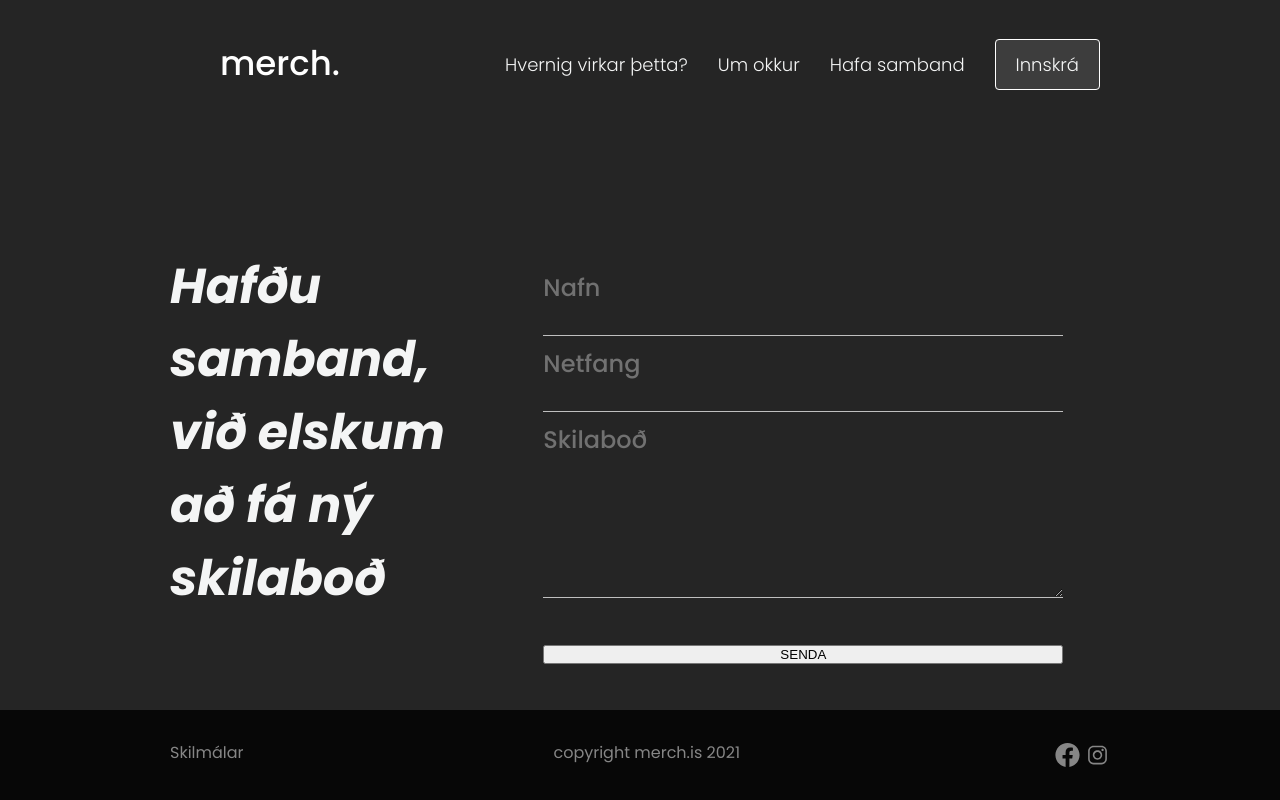
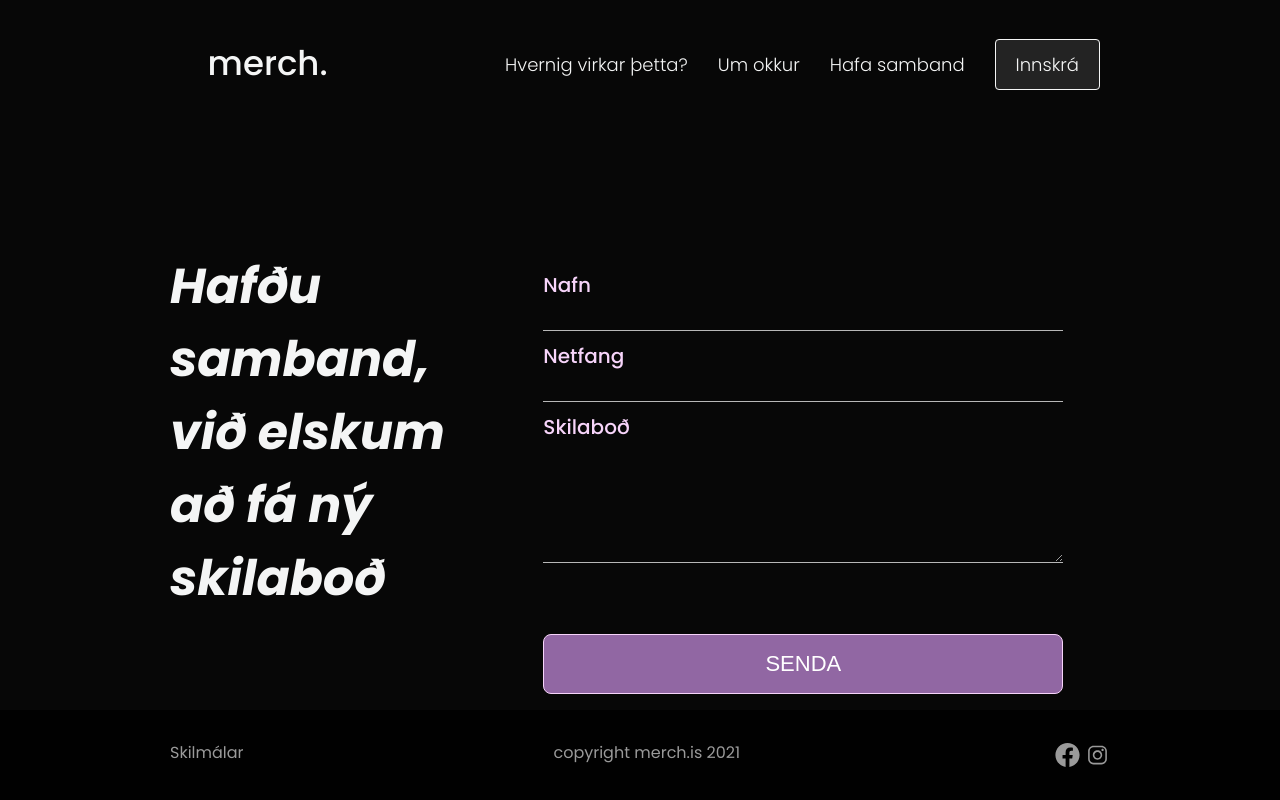
Before and after one commit to alexanderjarl91/merch.is, a Next.js app: page /hafa_samband in a window 1280 px wide. Built offline with nearby package versions, Linux system fonts and the light colour scheme; no server answers; the database is empty.

Commit message:
css frontpage files organized

```diff
--- a/components/Footer.js
+++ b/components/Footer.js
@@ -1,27 +1,21 @@
-import React, { useContext } from "react";
-import { UsersContext } from "../pages/context";
-import { auth, db } from "../pages/fire";
+import React from "react";
 import styles from "../styles/Footer.module.css";
 import { IoLogoInstagram } from "react-icons/io";
 import { FaFacebook } from "react-icons/fa";
+import Link from "next/link";
 
 export default function Footer() {
-  // const {
-  //   currentUser,
-  //   userData,
-  //   users,
-  //   getUsers,
-  //   handleLogin,
-  //   handleLogout,
-  // } = useContext(UsersContext);
-
   return (
     <div className={styles.footer}>
       <div className="content">
-        <IoLogoInstagram className={styles.social} />{" "}
-        <FaFacebook className={styles.social} />
+        <a href="www.instagram.com">
+          <IoLogoInstagram className={styles.social} />{" "}
+        </a>
+        <a href="www.facebook.com">
+          <FaFacebook className={styles.social} />
+        </a>
         <p className={styles.skilmalar}>Skilmálar</p>
-        <p>copyright merch.is 2021 </p>
+        <Link href="/">copyright merch.is 2021</Link>
         {/* <button
           onClick={() => {
             console.log(currentUser);
--- a/pages/um_okkur.js
+++ b/pages/um_okkur.js
@@ -9,9 +9,9 @@ function um_okkur() {
       <div className="content">
         <Navbar />
         <div className={styles.container}>
-          <p className={styles.umOkkur}>UM OKKUR</p>
+          <p className={styles.um_okkur_headline}>UM OKKUR</p>
           <p className={styles.aukaP}>Hér getur komið stutt setning um okkur</p>
-          <div className={styles.umOkkurTexti}>
+          <div className={styles.um_okkur_body_text}>
             <p>
               {" "}
               Og hér getur verið lengri texti um okkur.. adipiscing elit. Id sit
--- a/styles/Carousel.module.css
+++ b/styles/Carousel.module.css
@@ -1,95 +1,99 @@
-
-@media (max-width: 860px) {
+/* mobile first css */
 .content {
   max-width: 960px;
   margin: 0 auto;
-    padding-top: 6rem;
   padding-right: 10px;
   padding-left: 10px;
 }
+.frontpageGrid {
+  margin-top: 4rem;
+  display: grid;
+  grid-template-columns: 1fr;
 }
-@media (min-width: 860px) {
-.content {
-    max-width: 960px;
+.front_headline {
   margin: 0 auto;
-    padding-top: 3rem;
-    padding-right: 10px;
-    padding-left: 10px;
-}}
-/* grid for the landing frontpage on mobile */
-.fronpageGrid {
-  justify-content: center;
-  display: grid;
-  position: relative;
-  grid-template-columns: auto auto auto auto auto auto;
+  margin-bottom: 1rem;
+  text-align: center;
+  width: 190px;
+  font-weight: 600;
+  font-style: italic;
+  font-size: 60px;
+  background-color:  rgba(159, 113, 179, 0.521);
 }
-
-
-/* ------ frontapage content ------ */
-
-.front_headline {
-  max-width: 750px;
+.front_headline_nr2 {
+  margin: 0 auto;
+  width: 350px;
   font-weight: 600;
   font-style: italic;
   font-size: 50px;
-  margin-left: 10px;
-  margin-top: 3rem;
-  background-color:  rgba(159, 113, 179, 0.521);
-}
-/* desktop */
-@media (min-width: 860px) {
-  .front_headline {
-    font-size: 70px;
-    text-align: left;
-    margin-top: 4rem;
-    background-color: rgba(159, 113, 179, 0.521);
-  }
-}
-
-
-.descriptionGrid {
-  margin-left: 30px;
-  max-width: 460px;
   background-color:  rgba(159, 113, 179, 0.521);
 }
 .front_description {
+  margin: 0 auto;
+  margin-top: 1rem;
   font-style: italic;
-  font-size: 20px;
-  margin-left: 20px;
-  margin-top: 10px;
+  font-size: 16px;
+  background-color:  rgba(159, 113, 179, 0.521);
 }
-/* desktop */
-@media (min-width: 860px) {
-  .front_description {
-    font-size: 24px;
-    margin-left: 60px;
-    text-align: left;
-    margin-top: 10px;
-
+.nyskraGrid {
+ color: rgb(159, 113, 179);
+ margin: 0 auto;
 }
-}
-
-/* the nyskra button & text on mobile */
-@media (max-width: 860px) {
-  .nyskraGrid {
-    margin-left: 50px;
-    margin-top: 1rem;
-  }}
 .nyskraBtn {
-  margin-bottom: 5px;
-  margin-top: 20%;
+  margin: 0 auto;
+  margin-top: 4rem;
+  margin-bottom: 0.5rem;
+  padding: 16px;
+  width: 30%;
+  border-radius: 8px;
+  border: 1px solid rgb(247, 212, 250);
+  font-size: 22px;
+  color: #fff;
   background:  rgba(159, 113, 179, 0.907);
 }
 .nyskraBtn:hover {
   background: rgba(189, 134, 212, 0.907);
 }
-/* desktop */
+.login_p {
+  font-size: 16px;
+  font-style: italic;
+  margin: 0 auto;
+  color:  rgba(232, 213, 240, 0.726);
+}
+
+
+/* desktop  */
 @media (min-width: 860px) {
+.frontpageGrid {
+  margin-top: 5rem;
+  display: grid;
+  grid-template-columns: 1fr;
+}
+.front_headline {
+  margin-left: 180px;
+  margin-bottom: 2rem;
+  text-align: left;
+  width: 280px;
+  font-size: 90px;
+}
+.front_headline_nr2 {
+  margin-left: 90px;
+  width: 630px;
+  font-size: 90px;
+}
+.front_description {
+  width: 610px;
+  font-size: 28px;
+  margin-left: 280px;
+}
 .nyskraBtn {
-    height: 66px;
-    width: 20%;
-    font-size: 26px;
-    margin-bottom: 15px;
-    margin-top: 60px;
+  margin-top: 3rem;
+  padding: 16px;
+  width: 30%;
+  font-size: 22px;
+}
+.login_p {
+  font-size: 18px;
+  color:  rgba(43, 38, 45, 0.726);
 }
 }
--- a/styles/Footer.module.css
+++ b/styles/Footer.module.css
@@ -1,28 +1,30 @@
+/* mobile first css */
 .footer {
+   /* margin-top: 0;
+  margin-bottom: auto; */
   position: absolute;
   bottom: 0;
   margin: 0 auto;
   display: block;
   text-align: center;
   padding: 30px 0;
-  justify-content: center;
-  color: rgba(189, 189, 189, 0.699);
+  color: rgba(189, 189, 189, 0.815);
   width: 100%;
-  padding-right: 10px;
-  padding-left: 10px;
+}
+.social {
+  width: 26px;
+  height: 26px;
+  background: transparent;
 }
 
+/* desktop */
 @media (min-width: 860px) {
 .footer {
   background-color: #000000d0;
-    width: 100%;
-  }}
-
-  @media (min-width: 860px) {
+}
 .skilmalar {
   float: left;
-}}
-@media (min-width: 860px) {
+}
 .social {
   width: 30px;
   height: 30px;
--- a/styles/Hafa_samabnd.module.css
+++ b/styles/Hafa_samabnd.module.css
@@ -1,3 +1,4 @@
+/* mobile */
 @media (max-width: 900px) {
 .container{
   margin-left: 3%;
@@ -5,46 +6,22 @@
   margin-top: 10%;
 }}
 
-  @media (min-width: 900px) {
-  .container {
-    display: grid;
-    grid-template-columns:  auto auto auto;
-    margin-top: 10%;
-  }}
-
+/* mobile first css */
 .hafa_samaband_h1 {
-    margin-top: 30px;
+  color: #F4F5F5;
+  margin-top: 2rem;
   font-weight: 700;
   font-style: italic;
-    font-size: 36px;
-    margin-bottom: 20px;
+  font-size: 30px;
+  margin-bottom: 2rem;
 }
-  @media (min-width: 900px) {
-    .hafa_samaband_h1 {
-        font-size: 49px;
-        max-width: 340px;
-      }}
-
-@media (min-width: 900px) {
-      .contact_form {
-          max-width: 520px;
-          margin-top: 50px;
-          margin-left: 10px;
-    }}
-    .contact_label{
-      font-size: 20px;
-      font-weight: 500;
-      color: rgba(196, 196, 196, 0.48);
+.contact_label {
+  color: rgb(247, 212, 250);
+  font-size: 22px;
 }
-    @media (min-width: 900px) {
-  .contact_label{
-      font-size: 24px;
-      font-weight: 500;
-      color: rgba(196, 196, 196, 0.48);
-  }}
 .contact_input {
   outline: none;
-      font-size: 24px;
+  font-size: 20px;
   font-weight: normal;
   color: #F4F5F5;
   width: 100%;
@@ -57,8 +34,8 @@
   }
 .contact_textarea {
   outline: none;
-      font-size: 24px;
-      color: white;
+  font-size: 20px;
+  color: #F4F5F5;
   width: 100%;
   background: none;
   border: none;
@@ -66,9 +43,46 @@
   font-family: 'Poppins', sans-serif;
 }
 .contact_btn {
-    margin-top: 40px;
+  margin: 0 auto;
+  margin-top: 4rem;
+  margin-bottom: 0.5rem;
+  padding: 16px;
   width: 100%;
+  border-radius: 8px;
+  border: 1px solid rgb(247, 212, 250);
+  font-size: 22px;
+  color: #fff;
+  background:  rgba(159, 113, 179, 0.907);
 }
 .contact_btn:hover {
-    background: rgba(196, 196, 196, 0.359);
+  background: rgba(189, 134, 212, 0.907);
 }
+
+
+/* desktop */
+@media (min-width: 900px) {
+.container {
+  display: grid;
+  grid-template-columns:  auto auto auto;
+  margin-top: 10%;
+}
+.hafa_samaband_h1 {
+  color: #F4F5F5;
+  margin-top: 30px;
+  font-weight: 700;
+  font-style: italic;
+  font-size: 36px;
+  margin-bottom: 20px;
+  font-size: 49px;
+  max-width: 340px;
+}
+.contact_form {
+  max-width: 520px;
+  margin-top: 50px;
+  margin-left: 10px;
+}
+.contact_label{
+  font-size: 20px;
+  font-weight: 500;
+  color: rgb(247, 212, 250);
+}}
--- a/styles/Index.module.css
+++ b/styles/Index.module.css
@@ -1,7 +1,8 @@
 .mobile_bg_img {
-  background-image: url(/hangers.jpeg);
+  background-image: url(/original-super-large.jpg) ;
   background-size: cover;
+  min-height: 100vh;
   filter: grayscale(var(--value, 10%));
   /* mask-image: linear-gradient(to bottom, transparent 10%, black); */
-  height: 100vh;
+
 }
--- a/styles/Navbar.module.css
+++ b/styles/Navbar.module.css
@@ -1,106 +1,26 @@
-/* ----- navbar on desktop ----- */
-@media (min-width: 860px) {
-  .deskNav {
-   /* background-color: #25252571;
-    backdrop-filter: blur(15px); */
-     /* mask-image: linear-gradient(to top, transparent 10%, black); */
-    width: 100%;
-  }
-}
-/* navbar on desktop */
+/* mobile first css */
 .nav {
   padding-top: 3rem;
-  padding-bottom: 3rem;
+  margin-bottom: 1rem;
   display: flex;
   justify-content: flex-end;
-  align-items: flex-end;
-  text-align: center;
-  text-decoration: none;
-  list-style: none;
+  align-items: center;
 }
-@media (max-width: 860px) {
-  .nav {
-    padding-top: 0rem;
-    margin-bottom: 1rem;
-  }
-}
-
 .logo {
   margin-right: auto;
-  color: #fff;
+  color: #f4f5f5;
   font-size: 34px;
   line-height: 30px;
   font-weight: 500;
-  margin-left: 40px;
-}
-
-/* navbar style for desktop */
-.nav_link {
-  list-style: none;
-  display: inline;
-  margin-left: 30px;
-  font-size: 18px;
-  font-weight: 300;
-}
-
-/* innskrá button in navbar on desktop */
-@media (min-width: 860px) {
-  .nav_link:last-child {
-     background-color: rgba(196, 196, 196, 0.147);
-     border: 1px solid white;
-     border-radius: 4px;
-     padding: 12px 20px 12px 20px;
-    }}
-    .nav_link:last-child:hover {
-      background-color:rgba(196, 196, 196, 0.256);
-    }
-/* ----- navbar on mobile ----- */
-
-/* burger navbar on mobile */
-@media (max-width: 860px) {
-  .nav_link {
-    margin-left: 12px;
-    display: block;
-    padding: 10px 40px;
-    text-decoration: none;
-    color: #1e1e1e;
-    font-weight: 500;
-    font-size: 18px;
-  }
-}
-/* innskrá button on navbar when burger is oopen on mobile */
-@media (max-width: 860px) {
-  .nav_link:last-child {
-    background-color: #252525;
-    color: white;
-    border-radius: 4px;
-    margin-top: 40px;
-    margin-right: 20%;
-    margin-left: 20%;
-    letter-spacing: 3px;
-  }
-}
-@media (max-width: 860px) {
-  .logo {
-    padding-top: 0px;
-  }
+  margin-left: 3%;
 }
 .burger_button {
+  margin-right: 20px;
   padding-top: 20px;
   position: sticky;
-  right: 0;
-  top: 50px;
   z-index: 10;
-  cursor: pointer;
   border: none;
-  outline: none;
   background: transparent;
-}
-/* dont show burger button on desktop */
-@media (min-width: 861px) {
-  .burger_button {
-    display: none;
-  }
 }
 .burger_icon_close {
   color: #252525;
@@ -112,3 +32,61 @@
   width: 40px;
   height: 40px;
 }
+
+/* BURGER navbar on mobile - styles for when the burger is open is in global.css */
+@media (max-width: 860px) {
+  .nav_link {
+    margin-left: 12px;
+    display: block;
+    padding: 10px 40px;
+    text-decoration: none;
+    color: #1e1e1e;
+    font-weight: 500;
+    font-size: 18px;
+  }
+  .nav_link:last-child {
+    background: rgba(159, 113, 179, 0.907);
+    border: 1px solid rgb(247, 212, 250);
+    font-size: 22px;
+    color: #f4f5f5;
+    border-radius: 8px;
+    padding: 12px 20px 12px 20px;
+    margin-top: 40px;
+    margin-right: 20%;
+    margin-left: 20%;
+    letter-spacing: 3px;
+  }}
+
+
+/* desktop */
+@media (min-width: 860px) {
+.burger_button {
+  display: none;
+}
+.deskNav {
+  width: 100%;
+}
+/* innskrá button in navbar on desktop */
+.nav_link:last-child {
+  background-color: rgba(196, 196, 196, 0.147);
+  border: 1px solid #f4f5f5;
+  border-radius: 4px;
+  padding: 12px 20px 12px 20px;
+}
+.nav_link:last-child:hover {
+  background-color:rgba(196, 196, 196, 0.256);
+}
+.nav {
+  padding-bottom: 3rem;
+  align-items: flex-end;
+  text-align: center;
+  text-decoration: none;
+  list-style: none;
+}
+.nav_link {
+  list-style: none;
+  display: inline;
+  margin-left: 30px;
+  font-size: 18px;
+  font-weight: 300;
+}}
--- a/styles/globals.css
+++ b/styles/globals.css
@@ -10,7 +10,7 @@ html,
 body {
   color: #f4f5f5;
   font-family: "Poppins", sans-serif;
-  background-color: #252525;
+  background-color: #070707;
 }
 a {
   outline: none;
@@ -19,18 +19,10 @@ a {
   cursor: pointer;
 }
 
-/* button {
-  height: 54px;
-  width: 160px;
-  border-radius: 6px;
-  background: none;
-  border: 1px solid white;
-   color: white;
-  font-weight: 500;
-  font-size: 22px;
+ button {
   cursor: pointer;
   outline: none;
-} */
+}
 
 /* layout.js */
 .content {
```
Also changed, not shown: components/Carousel.js (+5 -10 lines), styles/Um_okkur.module.css (+36 -34 lines), public/large-size.jpg (added), public/original-super-large.jpg (added). Lines whose indentation alone changed are shown as unchanged.
